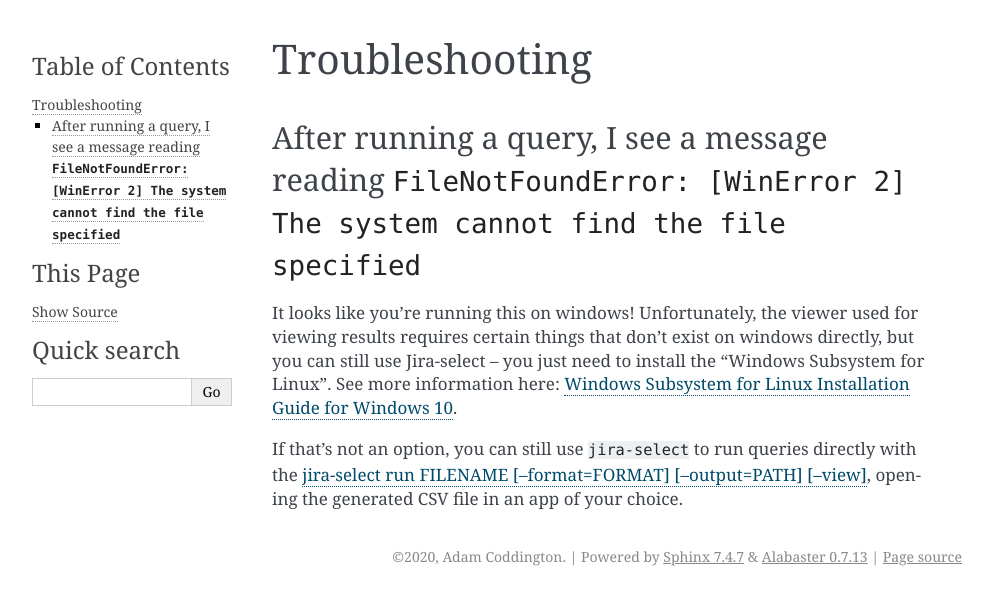
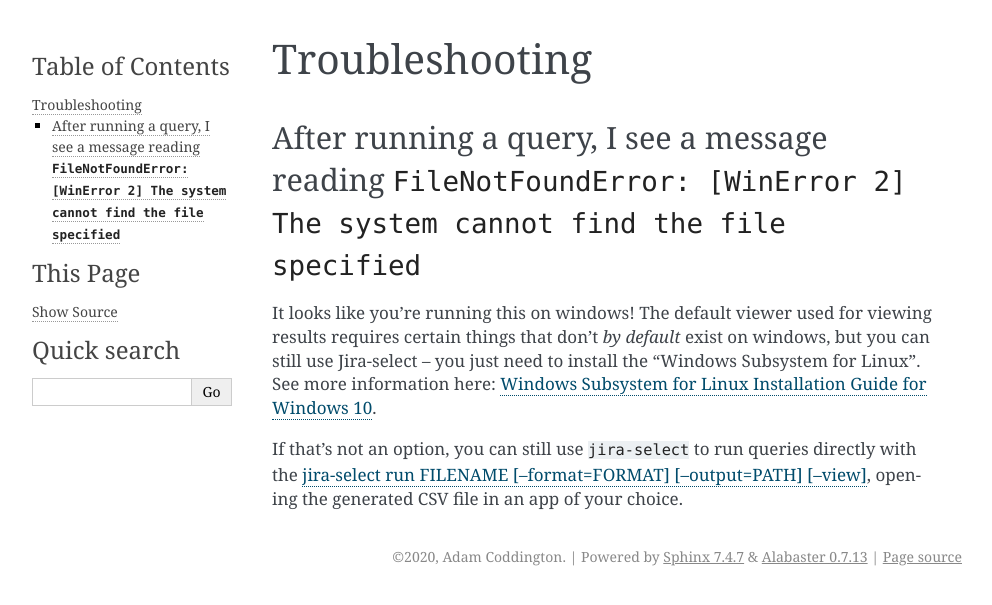
Before and after one commit to coddingtonbear/jira-select, a Sphinx documentation site: the page built from docs/troubleshooting.rst, in a window 1280 px wide. Shown: the top 605 px of the page, without its empty margins (148-1140 px from the left). Built offline with Sphinx 7.4.7, drawn with Linux system fonts in a browser that asks for light colours.

Commit message:
Updating documentation slightly.

```diff
--- a/docs/troubleshooting.rst
+++ b/docs/troubleshooting.rst
@@ -5,8 +5,7 @@ After running a query, I see a message reading ``FileNotFoundError: [WinError 2]
 ----------------------------------------------------------------------------------------------------------------------------
 
 It looks like you're running this on windows!
-Unfortunately,
-the viewer used for viewing results requires certain things that don't exist on windows directly,
+The default viewer used for viewing results requires certain things that don't *by default* exist on windows,
 but you can still use Jira-select -- you just need to install the "Windows Subsystem for Linux".  See more information here: `Windows Subsystem for Linux Installation Guide for Windows 10 <https://docs.microsoft.com/en-us/windows/wsl/install-win10>`_.
 
 If that's not an option,
```
